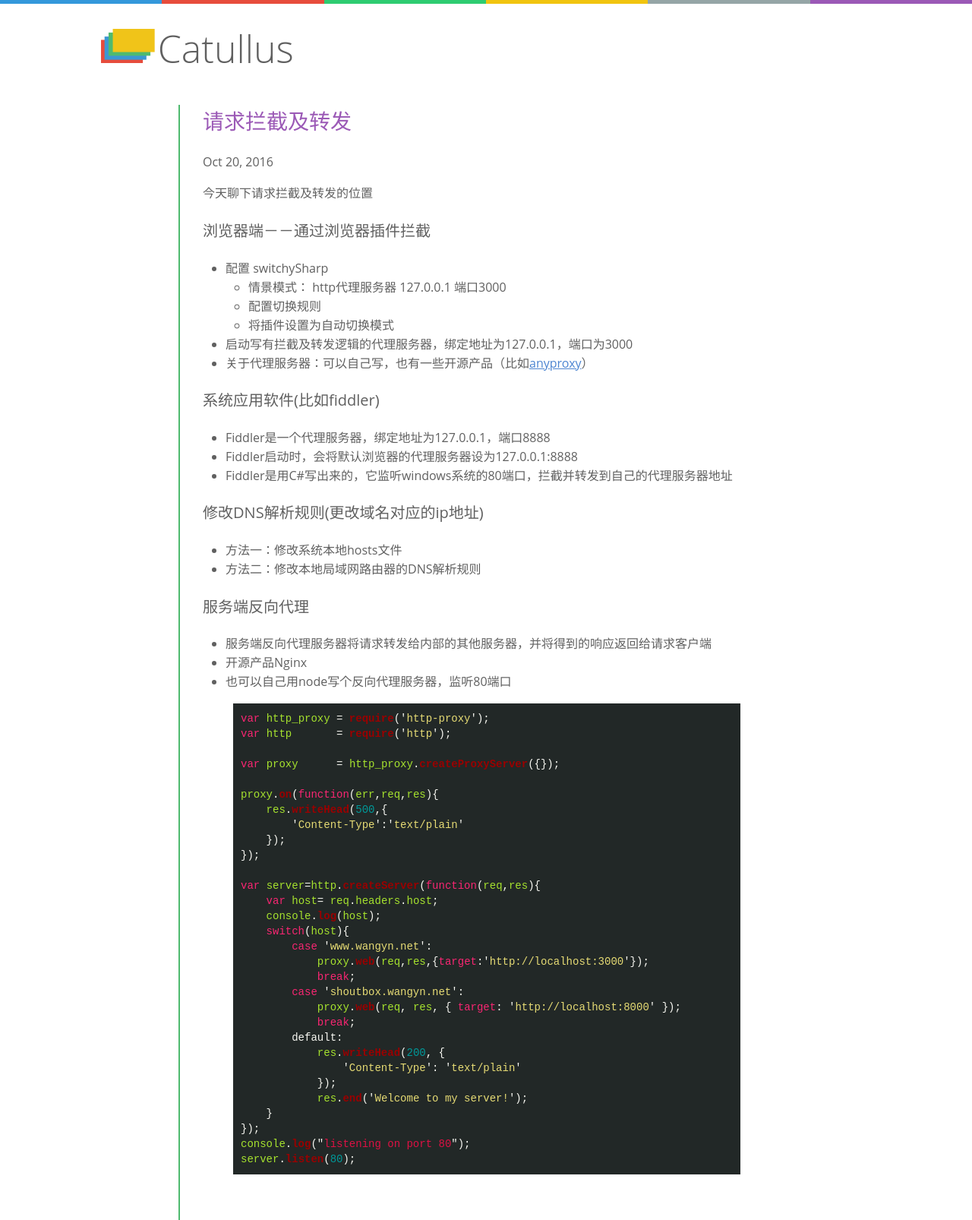
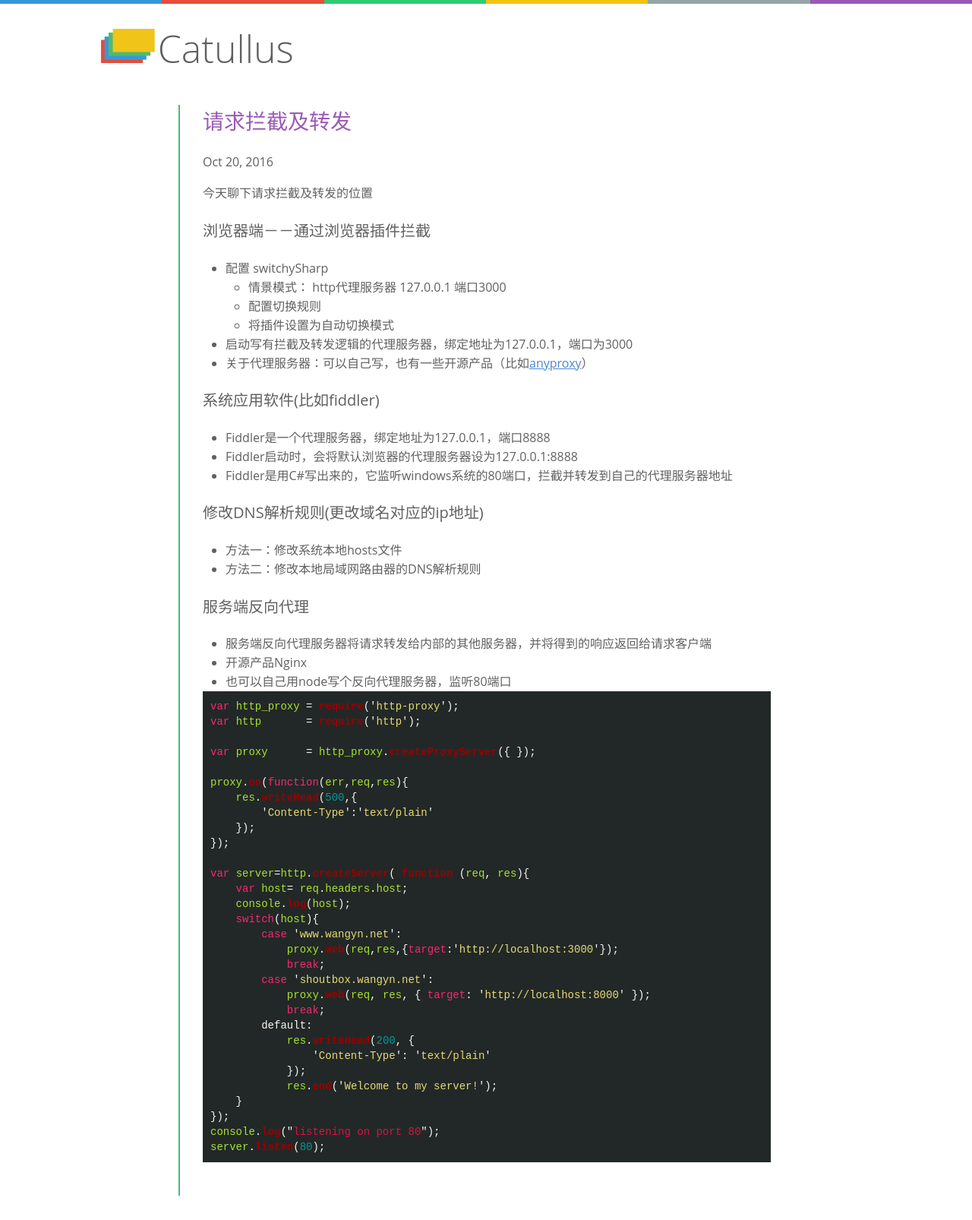
Before and after one commit to Yann-Wang/yann-wang.github.io, a Jekyll site: the page built from _posts/2016-10-20-Intercepting-and-Forwarding-HTTP-Requests-and-Responses.md, in a window 1280 px wide. Shown: the whole page at 76% size. Built offline with Jekyll 4.4.1, drawn with Linux system fonts in a browser that asks for light colours; some web fonts are replaced; after the commit the page ends 1574 px from its top, so only the background shows below that.

Commit message:
fix code highlight style

```diff
--- a/_posts/2016-10-20-Intercepting-and-Forwarding-HTTP-Requests-and-Responses.md
+++ b/_posts/2016-10-20-Intercepting-and-Forwarding-HTTP-Requests-and-Responses.md
@@ -37,7 +37,7 @@ tags: [intercept request, forward request]
 var http_proxy = require('http-proxy');
 var http       = require('http');
 
-var proxy      = http_proxy.createProxyServer({});
+var proxy      = http_proxy.createProxyServer({ });
 
 proxy.on(function(err,req,res){
     res.writeHead(500,{
@@ -45,7 +45,7 @@ proxy.on(function(err,req,res){
     });
 });
 
-var server=http.createServer(function(req,res){
+var server=http.createServer( function (req, res){
     var host= req.headers.host;
     console.log(host);
     switch(host){
--- a/_sass/syntax-highlighting.scss
+++ b/_sass/syntax-highlighting.scss
@@ -1,6 +1,6 @@
-.highlight  { background: #222827; color: #f8f8f2; }
+.highlight  { background: #222827; color: #f8f8f2;margin:0; }
 .highlight pre{ white-space: pre-wrap;margin:0;padding:10px; }
-.highlight code { font: 400 normal 14px/20px Roboto Mono,monospace; }
+.highlight code { width:100%;font: 400 normal 14px/20px Roboto Mono,monospace; }
 
 /* Comment */
 .highlight .c { color: #75715e; }
```
